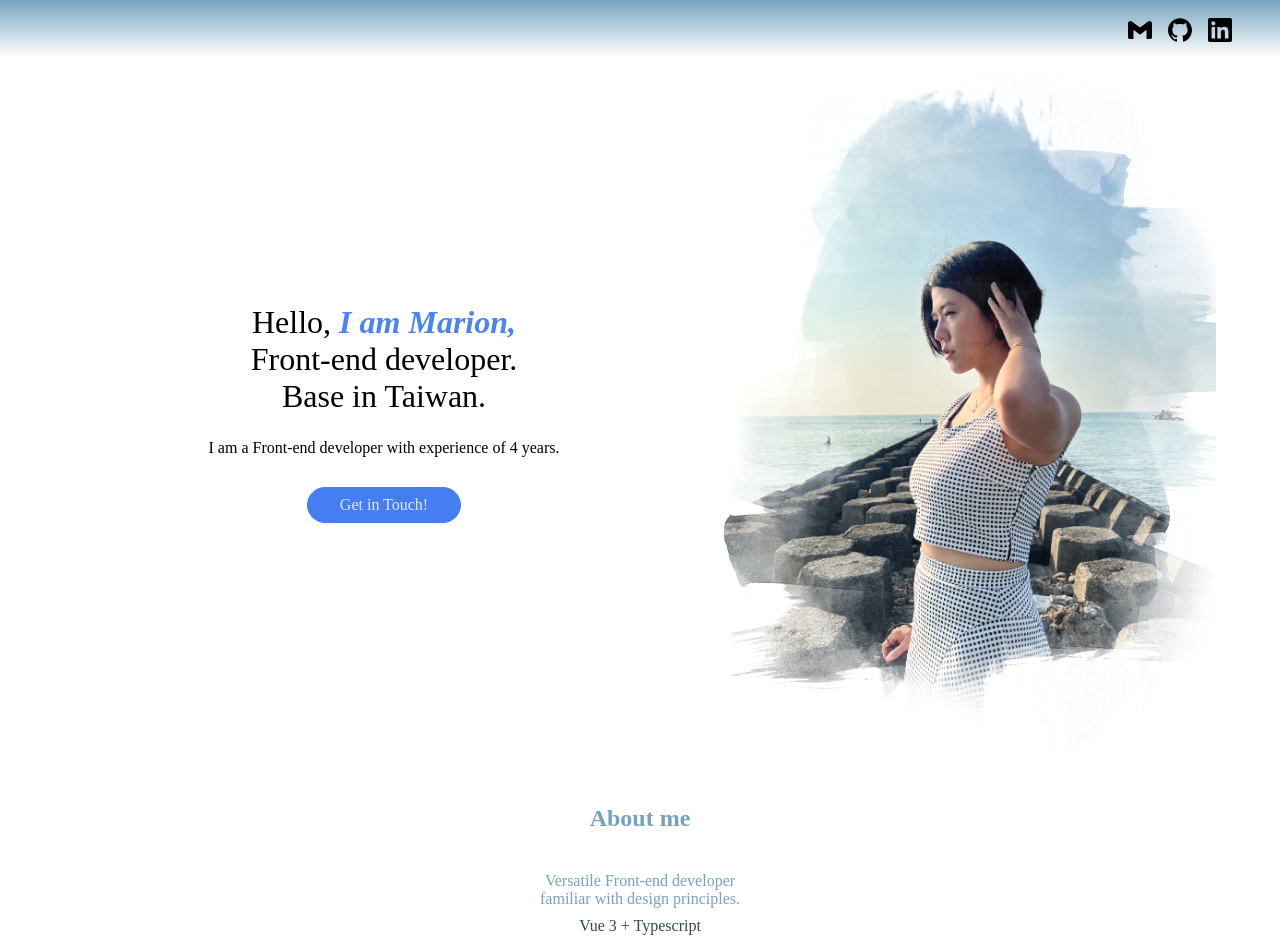
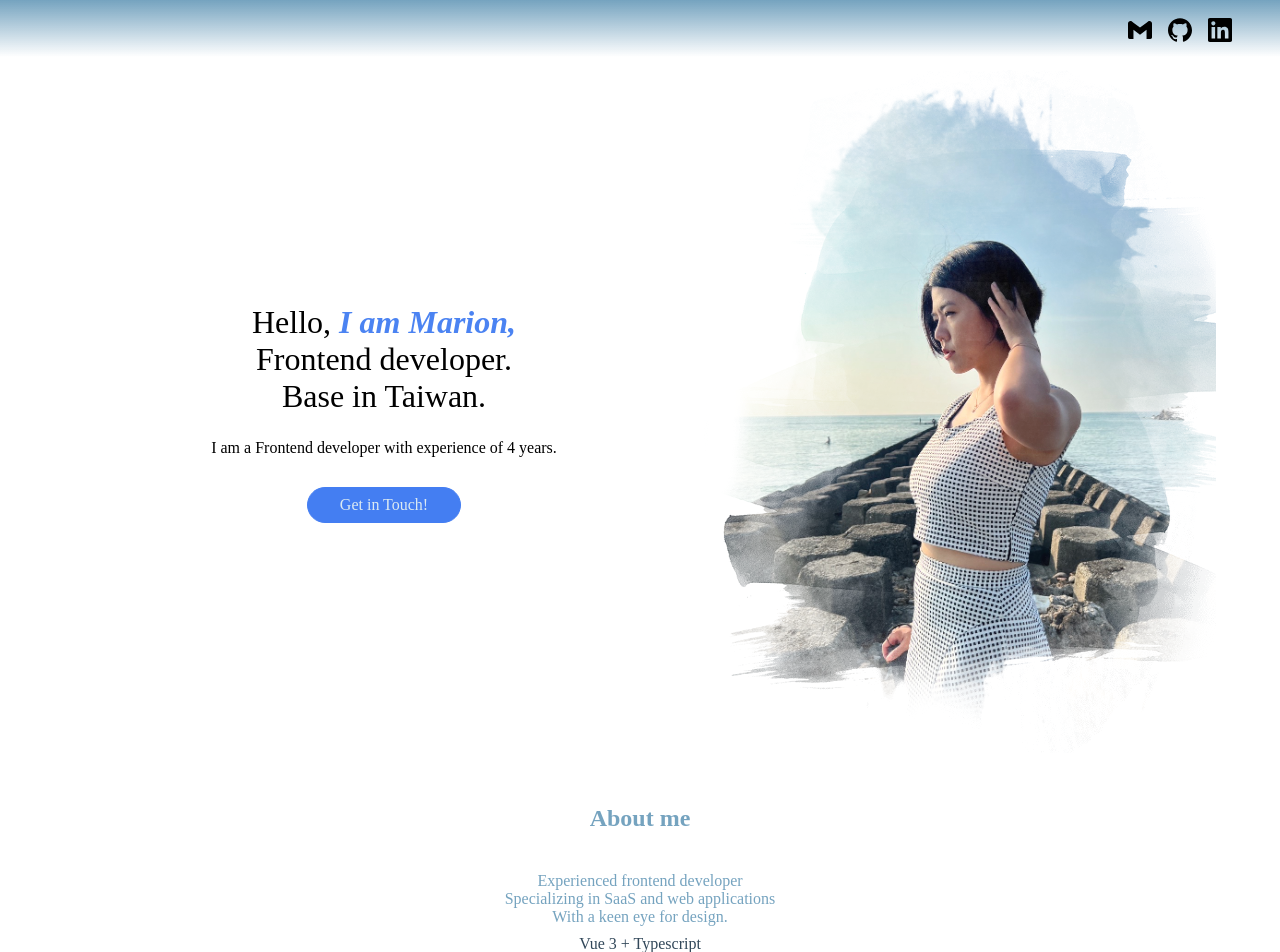
Before and after one commit to astraychildmarion/portfolio2023, a Vue app: page / in a window 1280 px wide. Shown: the top 952 px of the page. Built offline with nearby package versions, Linux system fonts and the light colour scheme.

Commit message:
change photo src

```diff
--- a/src/App.vue
+++ b/src/App.vue
@@ -2,16 +2,16 @@
 import Button from './components/GetTouchButton.vue';
 import PageHeader from './components/PageHeader.vue';
 import WorkExp from './components/WorkExp.vue';
-import myJPG from '@/assets/IMG_2962.jpg';
+import myJPG from './assets/IMG_2962.jpg';
 
 const buttonText = 'Get in Touch!';
 const meName = 'I am Marion,';
-const meIntro = 'Front-end developer.';
+const meIntro = 'Frontend developer.';
 const meLocation = 'Base in Taiwan.';
-const meDetail = 'I am a Front-end developer with experience of 4 years.';
+const meDetail = 'I am a Frontend developer with experience of 4 years.';
 const skillObj = [
 	{
-		des: 'Versatile Front-end developer </br>familiar with design principles.',
+		des: 'Experienced frontend developer <br/> Specializing in SaaS and web applications </br> With a keen eye for design.',
 		ans: 'Vue 3 + Typescript',
 	},
 	{
@@ -21,12 +21,12 @@ const skillObj = [
 ];
 const job = [
 	{
-		title: 'Front-end Developer',
+		title: 'Frontend Developer',
 		company: 'Yi Teng Technology Ltd',
 		time: '2021-2023 • 1yrs 9 mos',
 	},
 	{
-		title: 'Front-end Developer',
+		title: 'Frontend Developer',
 		company: 'awoo Bros. Internet, Inc.',
 		time: '2019-2021 • 2yrs 1 mos',
 	},
--- a/src/components/PageHeader.vue
+++ b/src/components/PageHeader.vue
@@ -1,6 +1,6 @@
 <script setup lang="ts">
 const mailto = 'mailto:allidareused@gmail.com';
-const github = 'https://astraychildmarion.github.io/ui_library/?path=/docs/ui-layout-header--docs';
+const github = 'https://astraychildmarion.github.io/ui_library/?path=/docs/introduction--docs';
 const linkedIn = 'https://www.linkedin.com/in/marion-ma-326248100/';
 </script>
 
```
